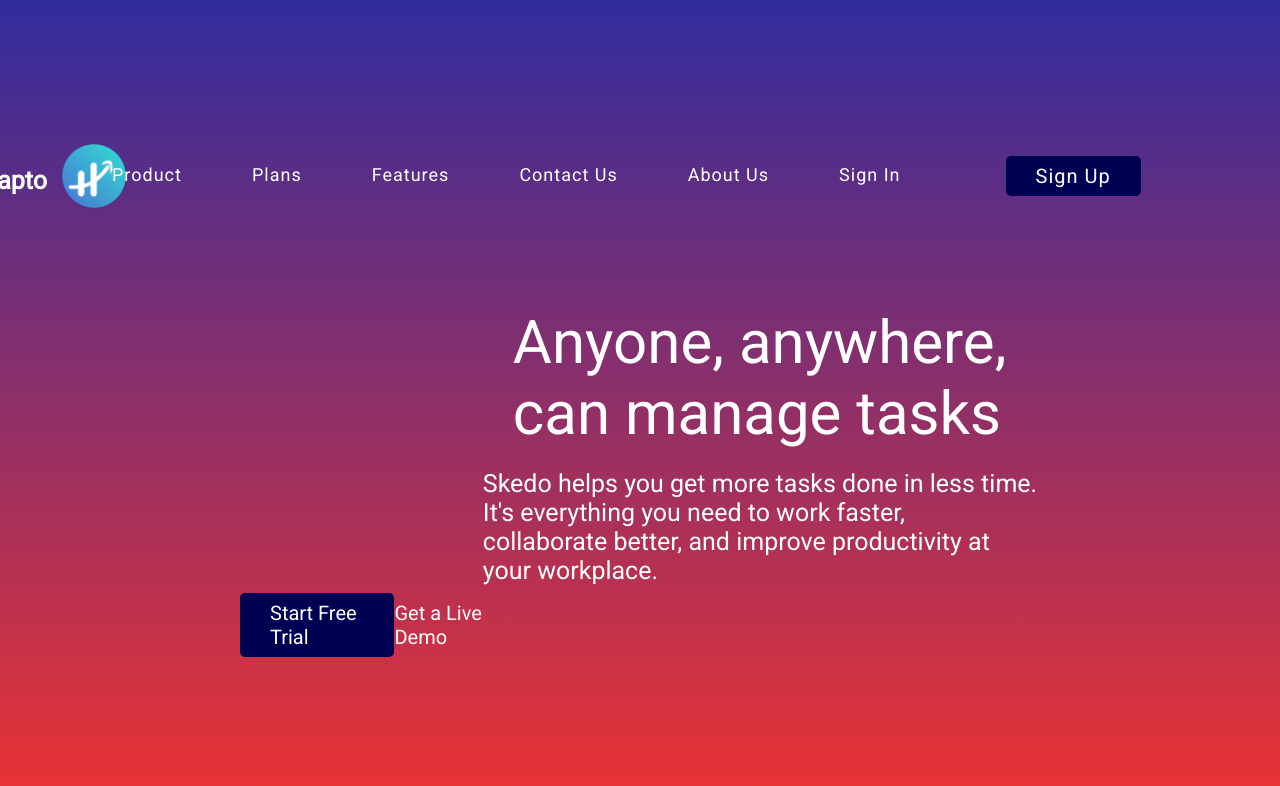
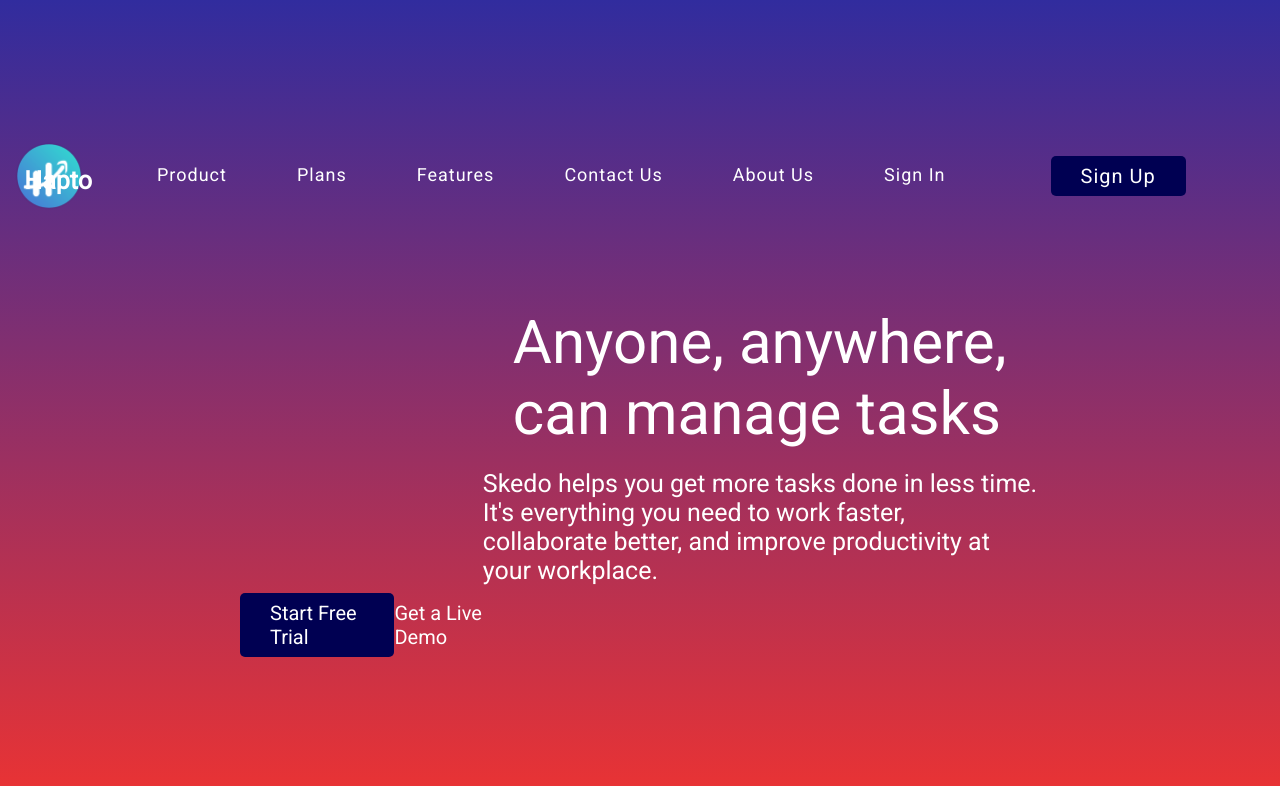
Before and after one commit to SHABNAM2K6/Task, a plain HTML site: page index.html in a window 1280 px wide. Drawn offline with Linux system fonts and the light colour scheme.

Commit message:
Add files via upload

```diff
--- a/style.css
+++ b/style.css
@@ -109,7 +109,7 @@ section {
 
 .BrandName{
   margin-top: 10px;
-  margin-left: -180px;
+  margin-left: -90px;
   font-size: 25px;
   font-weight: bold;
 }
```
